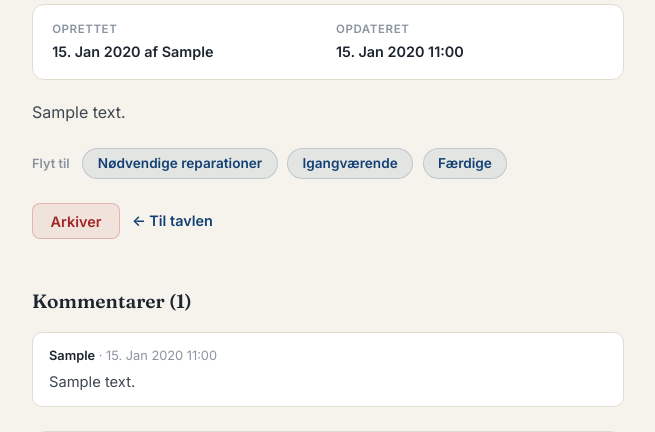
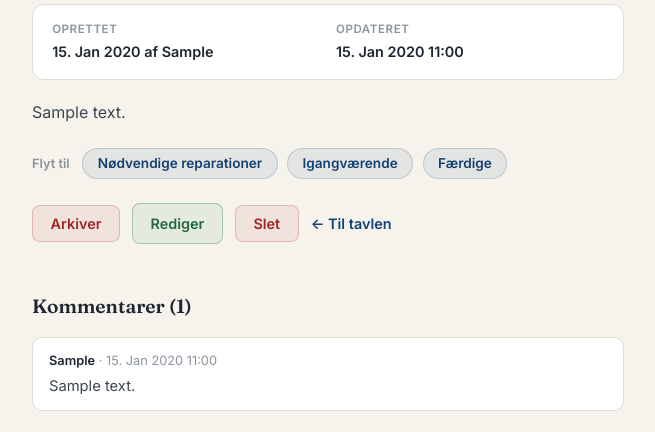
Before and after one commit to ssschoubye/ella-the-boat-webpage, a Django app: page /vedligehold/1/ in a window 1280 px wide. Shown: the part 268-700 px from the top of the page, without its empty margins (312-967 px from the left). Run offline with Django 5.2, Linux system fonts and the light colour scheme; a user stored in the database is signed in; tables that the repository leaves empty hold one stand-in row (values such as "Sample post").

Commit message:
added a edit and delete button to Vedligehold

```diff
--- a/static/css/style.css
+++ b/static/css/style.css
@@ -1075,6 +1075,27 @@ a { color: inherit; }
 
 .button-danger:hover {
     background: rgba(178, 46, 46, 0.16);
+}
+
+/* Same shape as .button-danger, in green, for "Rediger". */
+.button-edit {
+    display: inline-block;
+    font-family: var(--font-body);
+    font-size: 0.9rem;
+    font-weight: 600;
+    color: #23683f;
+    background: rgba(46, 125, 79, 0.08);
+    border: 1px solid rgba(46, 125, 79, 0.35);
+    border-radius: 8px;
+    padding: 0.55rem 1.1rem;
+    text-decoration: none;
+    text-align: center;
+    white-space: nowrap;
+    transition: background 0.15s ease;
+}
+
+.button-edit:hover {
+    background: rgba(46, 125, 79, 0.16);
 }
 
 .form-card--delete {
@@ -1984,6 +2005,10 @@ body.event-modal-open {
         align-items: stretch;
     }
 
+    .ticket__actions .button-edit {
+        align-self: flex-start;
+    }
+
     .ticket__move-actions {
         gap: 0.5rem;
     }
--- a/vedligehold/templates/vedligehold/ticket_detail.html
+++ b/vedligehold/templates/vedligehold/ticket_detail.html
@@ -60,6 +60,11 @@
             <button type="submit" class="button-primary">Genåbn</button>
         </form>
         {% endif %}
+        <a class="button-edit" href="{% url 'vedligehold_ticket_edit' ticket.pk %}">Rediger</a>
+        <form method="post" action="{% url 'vedligehold_ticket_delete' ticket.pk %}" onsubmit="return confirm('Slet \'{{ ticket.title|escapejs }}\' og dens kommentarer? Det kan ikke fortrydes.');">
+            {% csrf_token %}
+            <button type="submit" class="button-danger">Slet</button>
+        </form>
         <a class="button-secondary" href="{% url 'vedligehold' %}">&larr; Til tavlen</a>
     </div>
 </div>
--- a/vedligehold/urls.py
+++ b/vedligehold/urls.py
@@ -7,6 +7,8 @@ urlpatterns = [
     path("ny/", views.ticket_create, name="vedligehold_ticket_create"),
     path("arkiv/", views.archive_list, name="vedligehold_archive"),
     path("<int:pk>/", views.ticket_detail, name="vedligehold_ticket_detail"),
+    path("<int:pk>/rediger/", views.ticket_edit, name="vedligehold_ticket_edit"),
+    path("<int:pk>/slet/", views.ticket_delete, name="vedligehold_ticket_delete"),
     path("<int:pk>/flyt/", views.move_ticket, name="vedligehold_ticket_move"),
     path("<int:pk>/arkiver/", views.archive_ticket, name="vedligehold_ticket_archive"),
     path("<int:pk>/genaabn/", views.reopen_ticket, name="vedligehold_ticket_reopen"),
--- a/vedligehold/views.py
+++ b/vedligehold/views.py
@@ -71,6 +71,33 @@ def ticket_create(request):
     return render(request, "vedligehold/ticket_form.html", {"form": form})
 
 
+def ticket_edit(request, pk):
+    ticket = get_object_or_404(Ticket, pk=pk)
+    if request.method == "POST":
+        old_status = ticket.status
+        form = TicketForm(request.POST, instance=ticket)
+        if form.is_valid():
+            ticket = form.save(commit=False)
+            # The form has already written the new status onto the instance;
+            # put the old one back so set_status() sees the change and keeps
+            # completed_at right.
+            new_status, ticket.status = ticket.status, old_status
+            ticket.set_status(new_status)
+            ticket.save()
+            return redirect("vedligehold_ticket_detail", pk=ticket.pk)
+    else:
+        form = TicketForm(instance=ticket)
+    return render(request, "vedligehold/ticket_form.html", {"form": form, "ticket": ticket})
+
+
+@require_POST
+def ticket_delete(request, pk):
+    ticket = get_object_or_404(Ticket, pk=pk)
+    was_archived = ticket.archived
+    ticket.delete()  # its comments go with it (CASCADE)
+    return redirect("vedligehold_archive" if was_archived else "vedligehold")
+
+
 def ticket_detail(request, pk):
     ticket = get_object_or_404(Ticket, pk=pk)
     if request.method == "POST":
```
Also changed, not shown: vedligehold/templates/vedligehold/ticket_form.html (+4 -4 lines), vedligehold/tests.py (+52 -1 lines).
